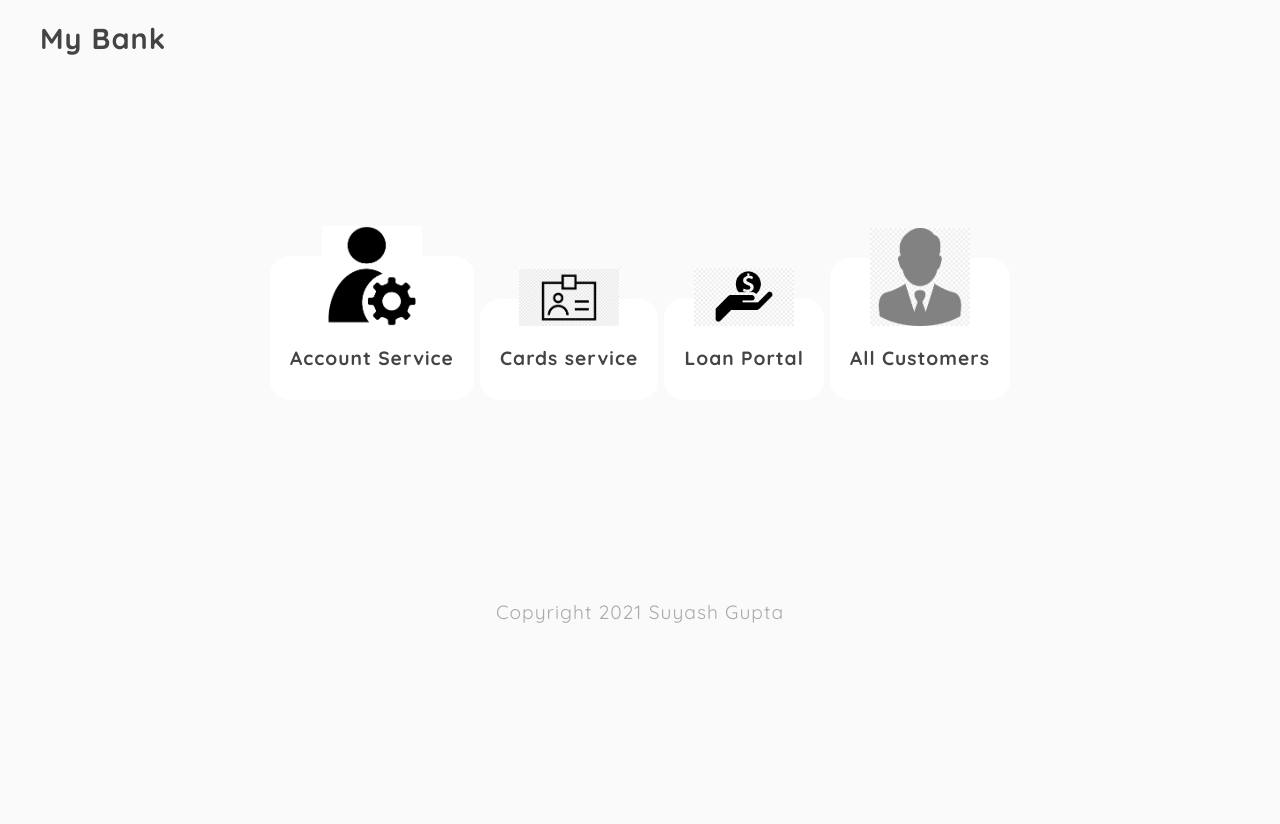
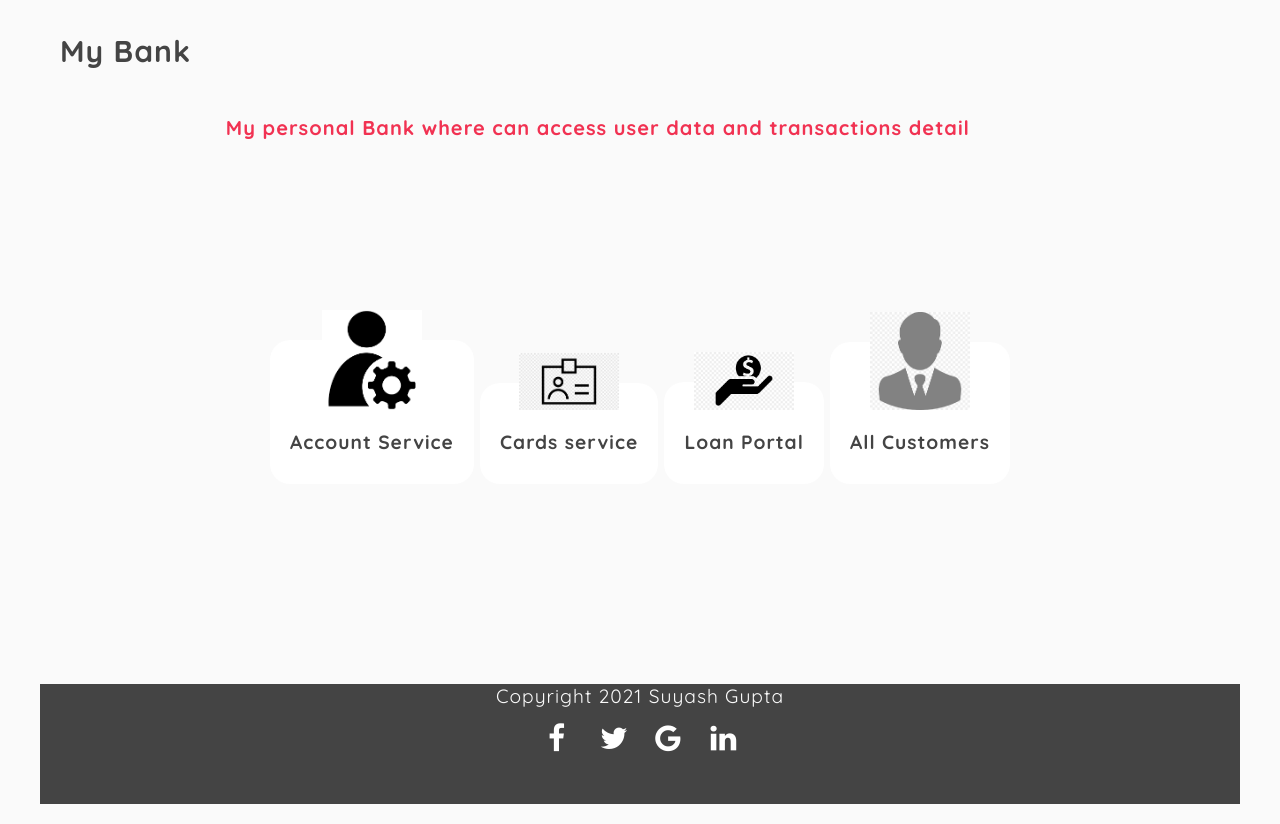
Before and after one commit to gsuyash9/Banking-System, a Django app: page / in a window 1280 px wide. Before the commit the page ends 623 px from the top, so only its background shows below. Run offline with Django 3.2, Linux system fonts and the light colour scheme.

Commit message:
templates added

```diff
--- a/Bank/urls.py
+++ b/Bank/urls.py
@@ -3,4 +3,7 @@
 
 urlpatterns=[
     path('',views.home, name='home'),
+    path('account',views.account, name='account'),
+    path('loans',views.loans, name='loans'),
+    path('cards',views.cards, name='cards'),
 ]
--- a/Bank/views.py
+++ b/Bank/views.py
@@ -3,3 +3,9 @@
 # Create your views here.
 def home(request):
     return render(request, 'home.html')
+def account(request):
+    return render(request,'account.html')
+def loans(request):
+    return render(request,'loans.html')
+def cards(request):
+    return render(request,'cards.html')
--- /dev/null
+++ b/templates/account.html
@@ -0,0 +1,5 @@
+{% extends 'base.html' %}
+{% load static %}
+{% block content %}
+      <h1>Sorry We dont do that here</h1>
+{% endblock %}
--- a/templates/base.html
+++ b/templates/base.html
@@ -4,8 +4,9 @@
 <head>
     <meta charset="UTF-8">
     <meta name="viewport" content="width=device-width, initial-scale=1.0">
-    <title>My app</title>
+    <link rel="stylesheet" href="https://cdnjs.cloudflare.com/ajax/libs/font-awesome/4.7.0/css/font-awesome.min.css">
     <style>
+
         /* google fonts */
         @import url('https://fonts.googleapis.com/css2?family=Quicksand:wght@300;400;500;600;700&display=swap');
 
@@ -16,7 +17,16 @@
             background: #fafafa;
         }
 
-        h1,
+        h1 {
+            margin-bottom:70px;
+
+            padding-left:20px;
+            font-family: 'Quicksand', sans-serif;
+            font-weight: bolder;
+            font-size: 30px;
+            color: #444;
+        }
+
         h2,
         h3,
         h4,
@@ -44,8 +54,11 @@
         }
 
         nav {
+            width: 100%;
+            height: 120px;
             display: flex;
             justify-content: space-between;
+
             align-items: flex-end;
             margin-bottom: 120px;
         }
@@ -70,7 +83,7 @@
 
         .btn {
             border-radius: 36px;
-            background: #FEE996;
+            background: #444;
         }
 
         form h2 {
@@ -174,44 +187,101 @@
             width: 100px;
             margin: -30px auto 20px;
         }
+
         table {
-            width:100%;
+            width: 100%;
 
 
-          }
+        }
 
-          th {
+        th {
             width: 1.5em;
             height: 1.5em;
-            background-color: #FEE996;
+            background-color: #444;
             text-align: center;
             vertical-align: middle;
             margin-left: 50px;
-          }
-          td{
+        }
+
+        td {
             width: 1.5em;
             height: 1.5em;
             text-align: center;
 
-          }
+        }
 
-          tr:nth-child(even) {background-color: #f2f2f2;}
+        tr:nth-child(even) {
+            background-color: #f2f2f2;
+        }
+
         footer {
+            width: 100%;
+            height: 120px;
+            top: 100px;
             text-align: center;
             margin-top: 120px;
-            color: #aaa;
+            color: #fafafa;
+            background-color: #444;
+        }
+
+        #copyright {
+
+            color: #fafafa;
+        }
+
+        .fa {
+            padding: 10px;
+            font-size: 30px;
+            width: 25px;
+            text-align: center;
+            text-decoration: none;
+            margin: 5px 2px;
+        }
+
+        .fa:hover {
+            opacity: 0.7;
+        }
+
+        .fa-facebook {
+            background: #444;
+            color: white;
+        }
+
+        .fa-twitter {
+            background: #444;
+            color: white;
+        }
+
+        .fa-google {
+            background: #444;
+            color: white;
+        }
+
+        .fa-linkedin {
+            background: #444;
+            color: white;
         }
     </style>
+    <title>My app</title>
 </head>
 
 <body>
     <nav>
-        <h1><a href="/">My Bank</a></h1>
+        <h1 ><a href="/">My Bank</a></h1>
+        <p style=" margin-right:270px; color:#f13252; font-weight:bolder;font-size:20px;">My personal Bank where can
+            access user data and transactions detail </p>
 
     </nav>
+
     {% block content %}
     {% endblock %}
-    <footer>Copyright 2021 Suyash Gupta</footer>
+    <footer>
+        <p id="copyright">Copyright 2021 Suyash Gupta</p>
+        <a href="#" class="fa fa-facebook"></a>
+        <a href="#" class="fa fa-twitter"></a>
+        <a href="#" class="fa fa-google"></a>
+        <a href="#" class="fa fa-linkedin"></a>
+    </footer>
 
 </body>
 
--- /dev/null
+++ b/templates/cards.html
@@ -0,0 +1,5 @@
+{% extends 'base.html' %}
+{% load static %}
+{% block content %}
+      <h1>You can apply soon</h1>
+{% endblock %}
--- a/templates/home.html
+++ b/templates/home.html
@@ -9,19 +9,19 @@
 
         <li class="recipe" >
           <img src="{% static 'images/download.png' %}"  alt="Account Management">
-          <a href=''><h4>Account Service</h4></a>
+          <a href='/account'><h4>Account Service</h4></a>
 
 
         </li>
         <li class="recipe" >
           <img src="{% static 'images/card.png' %}" alt="Card Management">
-          <a href=''><h4>Cards service</h4></a>
+          <a href='/cards'><h4>Cards service</h4></a>
 
 
         </li>
         <li class="recipe" >
           <img src="{% static 'images/loan.png' %}" alt="Loans">
-          <a href=''><h4>Loan Portal</h4></a>
+          <a href='/loans'><h4>Loan Portal</h4></a>
 
 
         </li>
--- /dev/null
+++ b/templates/loans.html
@@ -0,0 +1,5 @@
+{% extends 'base.html' %}
+{% load static %}
+{% block content %}
+      <h1>We will be taking applications soon</h1>
+{% endblock %}
```
Also changed, not shown: db.sqlite3.
